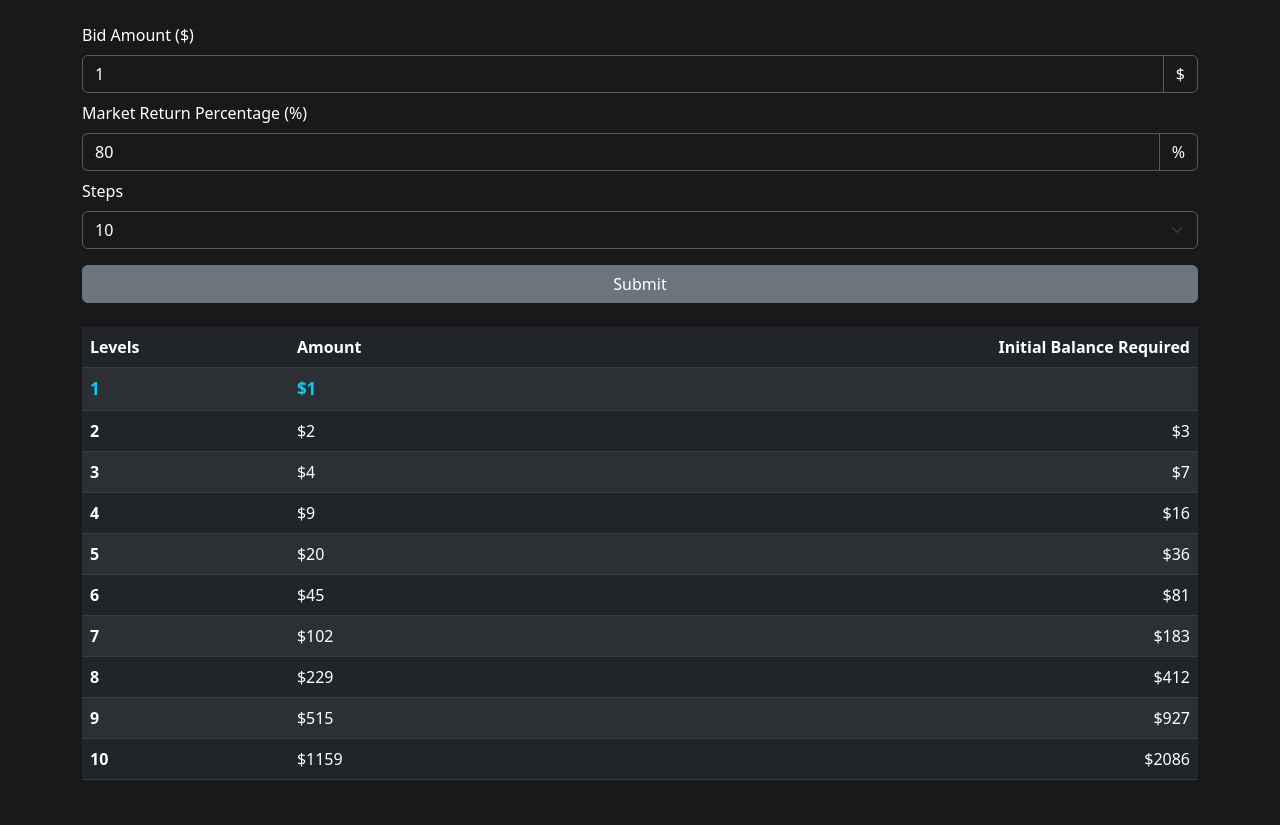
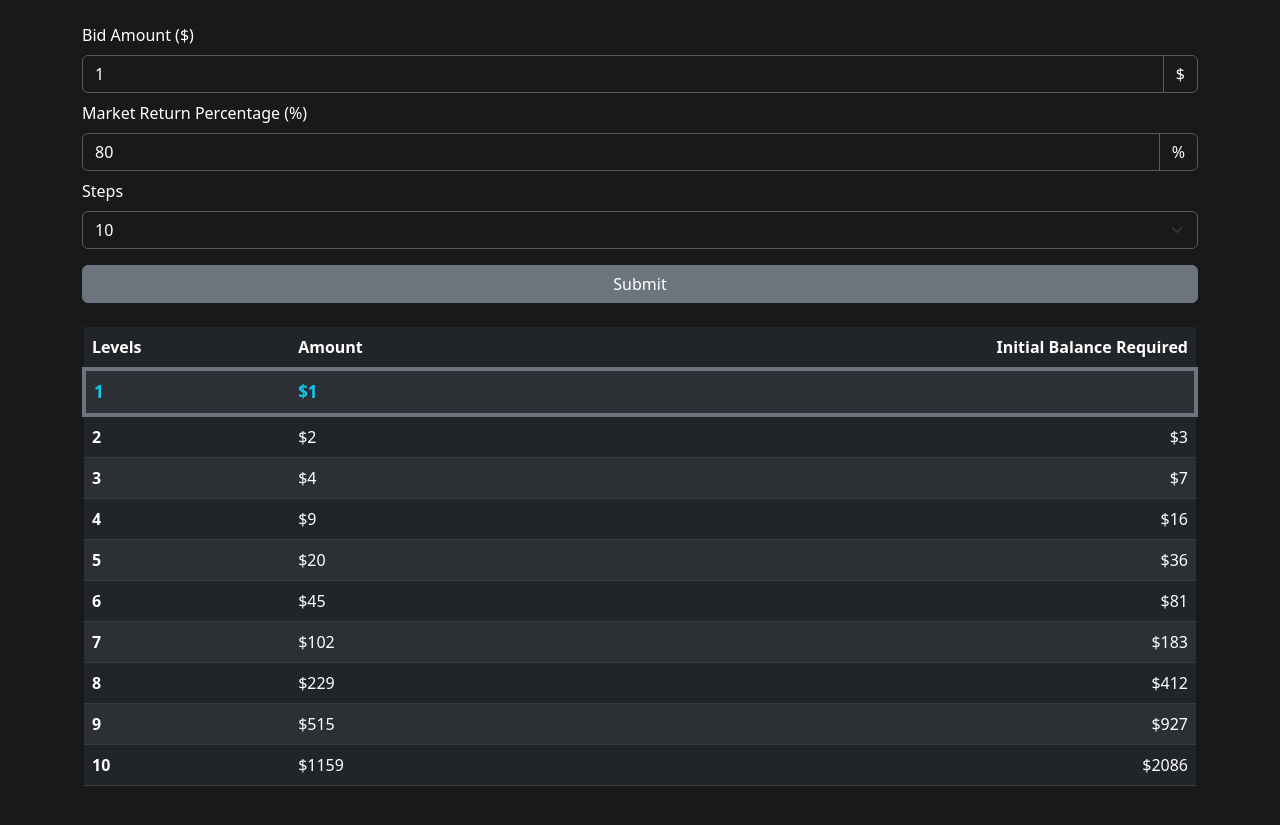
Before and after one commit to Shahriar0076/trueMartingle, a plain HTML site: page index.html in a window 1280 px wide. In both pictures the pointer is over the element 640 px from the left and 509 px from the top of the page. Shown: the part 121-946 px from the top of the page. Drawn offline with Linux system fonts and the light colour scheme.

Commit message:
Update app.css

```diff
--- a/assets/css/app.css
+++ b/assets/css/app.css
@@ -39,3 +39,7 @@ tbody tr:hover th {
     font-weight:700;
     font-size:17px;
 }
+
+tbody tr:hover {
+    border: 4px solid #6c757d;
+}
```
